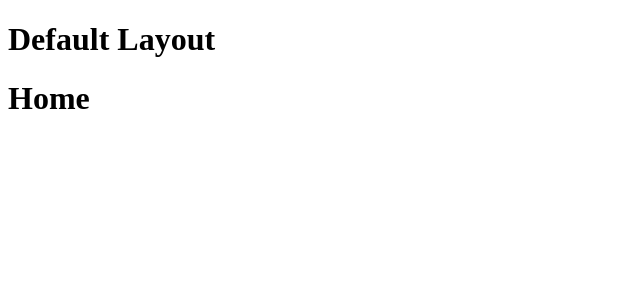
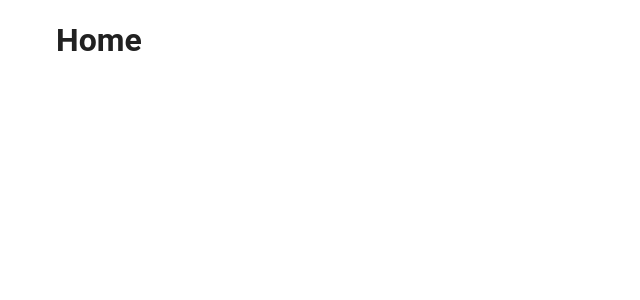
Before and after one commit to ddelgadok/orchard-frontend-test, a Nuxt app: page / in a window 1280 px wide. Shown: the top 300 px of the page, without its empty margins (0-640 px from the left). Built offline with nearby package versions, Linux system fonts and the light colour scheme.

Commit message:
Added Vuetify pluging with custom locales to handle multi-language

```diff
--- a/layouts/default.vue
+++ b/layouts/default.vue
@@ -1,6 +1,17 @@
 <template>
   <div>
-    <h1>Default Layout</h1>
-    <slot />
+    <v-app>
+      <v-container>
+        <v-main>
+          <slot />
+        </v-main>
+      </v-container>
+    </v-app>
   </div>
 </template>
+
+<script setup lang="ts">
+defineComponent({
+  name: 'DefaultLayout',
+})
+</script>
--- /dev/null
+++ b/locales/en.ts
@@ -0,0 +1,8 @@
+import { en } from 'vuetify/locale';
+
+export default {
+  ...en,
+  custom: {
+    hello: 'Hello World',
+  },
+};
--- /dev/null
+++ b/locales/es.ts
@@ -0,0 +1,8 @@
+import { es } from 'vuetify/locale';
+
+export default {
+  ...es,
+  custom: {
+    hello: 'Hola Mundo',
+  },
+};
--- a/nuxt.config.ts
+++ b/nuxt.config.ts
@@ -1,4 +1,45 @@
+import vuetify, { transformAssetUrls } from 'vite-plugin-vuetify'
+
 export default defineNuxtConfig({
+  app: {
+    head: {
+      title: 'Orchard Frontend Test by Daniel F. Delgado',
+      meta: [
+        {
+          charset: 'utf-8'
+        },
+        {
+          name: 'viewport',
+          content: 'width=device-width, initial-scale=1, maximum-scale=1, user-scalable=0, shrink-to-fit=no'
+        },
+        {
+          hid: 'description',
+          name: 'description',
+          content: 'Orchard Frontend Test by Daniel F. Delgado',
+        }
+      ]
+    }
+  },
+  build: {
+    transpile: ['vuetify']
+  },
+  modules: [
+    (_options, nuxt) => {
+      nuxt.hooks.hook('vite:extendConfig', (config) => {
+        // @ts-expect-error
+        config.plugins.push(vuetify({ autoImport: true }))
+      })
+    }
+  ],
+  vite:{
+    vue: {
+      template: {
+        transformAssetUrls
+      }
+    }
+  },
   compatibilityDate: '2024-11-01',
-  devtools: { enabled: true }
+  devtools: {
+    enabled: true
+  }
 })
--- /dev/null
+++ b/plugins/vuetify.ts
@@ -0,0 +1,21 @@
+import '@mdi/font/css/materialdesignicons.css';
+import 'vuetify/styles';
+
+import { createVuetify } from 'vuetify';
+
+import es from '../locales/es';
+import en from '../locales/en';
+
+
+export default defineNuxtPlugin((app) => {
+  const vuetify = createVuetify({
+    locale: {
+      locale: 'es',
+      messages: {
+        es,
+        en,
+      }
+    }
+  });
+  app.vueApp.use(vuetify);
+});
```
Also changed, not shown: package.json (+6 -1 lines), 1 other file (tests, documents, lock files or other folders).
